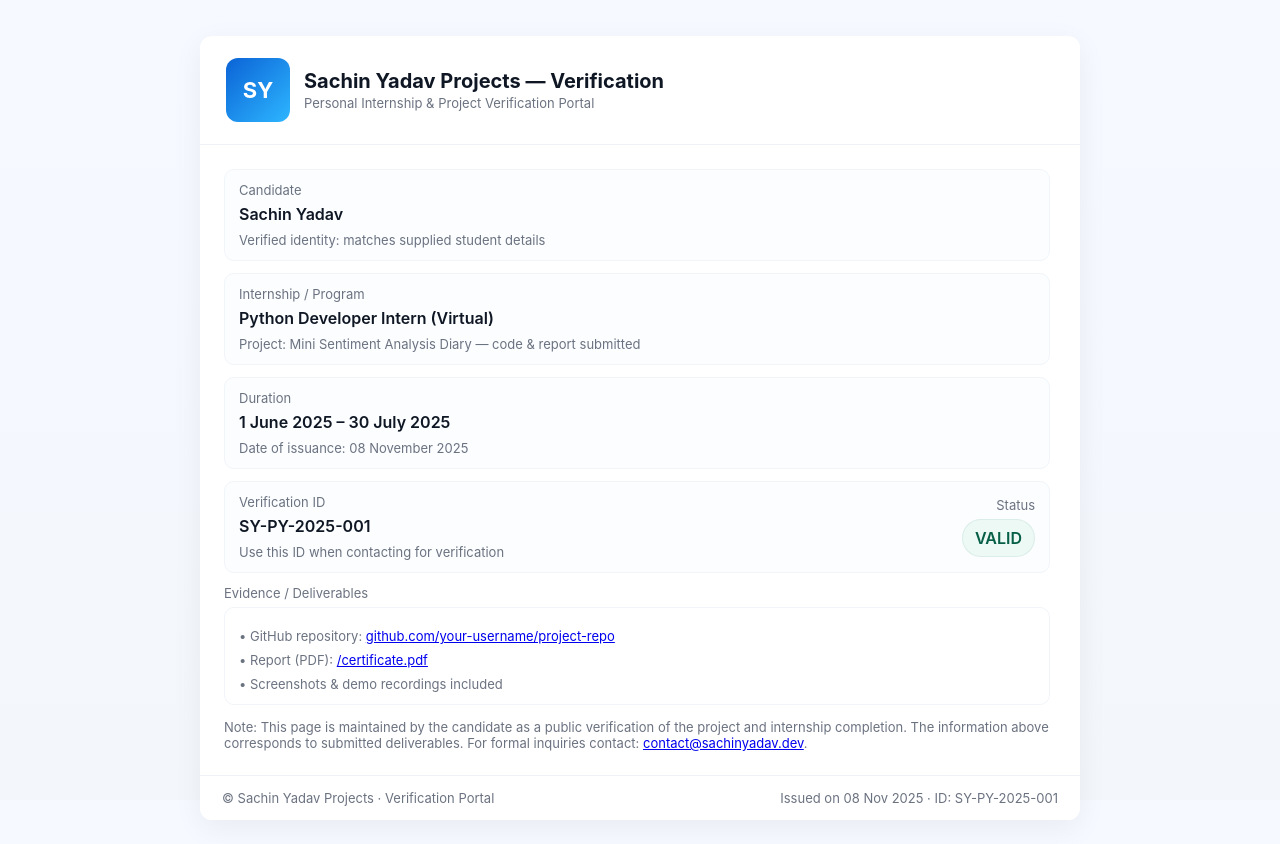
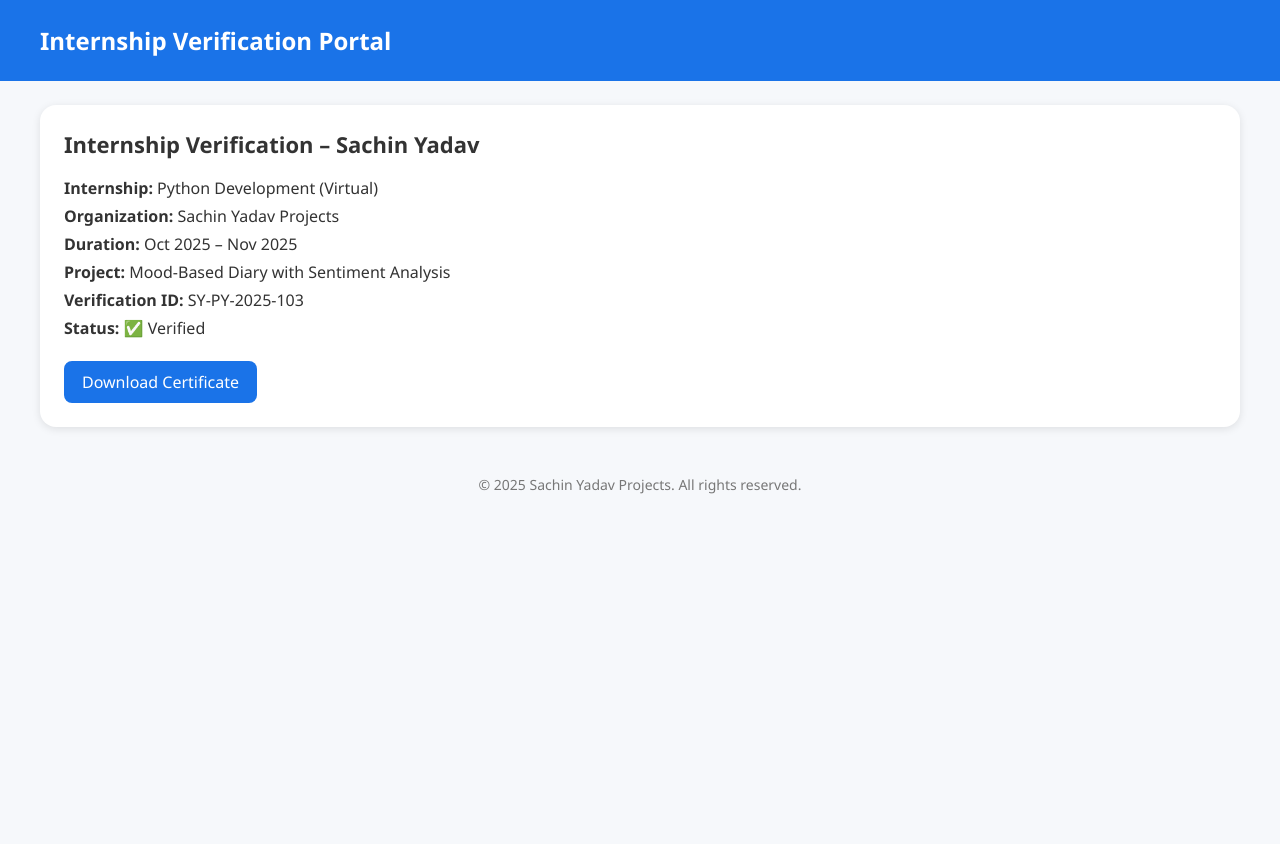
Before and after one commit to sy8761240-ops/intern-verification, a plain HTML site: page index.html in a window 1280 px wide. After the commit the page ends 800 px from the top, so only its background shows below. Drawn offline with Linux system fonts and the light colour scheme.

Commit message:
Update index.html

```diff
--- a/index.html
+++ b/index.html
@@ -1,121 +1,39 @@
-<!doctype html>
+<!DOCTYPE html>
 <html lang="en">
 <head>
-  <meta charset="utf-8" />
-  <meta name="viewport" content="width=device-width, initial-scale=1" />
-  <title>Sachin Yadav — Internship Verification</title>
+  <meta charset="UTF-8">
+  <meta name="viewport" content="width=device-width, initial-scale=1.0">
+  <title>Internship Verification – Sachin Yadav</title>
   <style>
-    :root{--accent:#0b63d6;--muted:#6b7280;--card-bg:#fff;--bg:#f3f6fb}
-    html,body{height:100%;margin:0;font-family:Inter,ui-sans-serif,system-ui,Segoe UI,Roboto,Arial}
-    body{background:linear-gradient(180deg,#f6f9ff 0%,var(--bg) 100%);display:flex;align-items:center;justify-content:center;padding:28px}
-    .container{max-width:880px;width:100%}
-    .card{background:var(--card-bg);border-radius:12px;box-shadow:0 8px 30px rgba(15,23,42,0.06);overflow:hidden}
-    header{display:flex;align-items:center;gap:18px;padding:22px 26px;border-bottom:1px solid #eef2f7}
-    .brand{display:flex;align-items:center;gap:14px}
-    .logo{width:64px;height:64px;border-radius:12px;background:linear-gradient(135deg,var(--accent),#2db6ff);display:flex;align-items:center;justify-content:center;color:#fff;font-weight:700;font-size:22px}
-    hgroup h1{margin:0;font-size:20px;color:#0f1724}
-    hgroup p{margin:2px 0 0;color:var(--muted);font-size:13px}
-
-    main{display:block;gap:24px;padding:24px}
-    .content{padding-right:6px}
-    .label{font-size:13px;color:var(--muted);margin-bottom:6px}
-    .value{font-size:16px;color:#0f1724;font-weight:600}
-    .row{padding:12px 14px;border-radius:10px;background:#fbfdff;margin-bottom:12px;border:1px solid #f1f5f9}
-
-    .status{display:inline-block;padding:8px 12px;border-radius:999px;background:#ecf9f5;color:#065f46;font-weight:600;border:1px solid rgba(6,95,70,0.08)}
-    .meta{color:var(--muted);font-size:13px;margin-top:8px}
-
-    .verify-actions{display:flex;flex-direction:column;gap:12px}
-    .btn{display:inline-flex;align-items:center;gap:8px;padding:10px 12px;border-radius:10px;text-decoration:none;font-weight:600}
-    .btn-primary{background:var(--accent);color:#fff}
-    .btn-ghost{background:#fff;border:1px solid #e6eefc;color:var(--accent)}
-
-    .qr-card{background:linear-gradient(180deg,#fff,#fbfdff);border-radius:12px;padding:18px;text-align:center;border:1px solid #eef3fb}
-    .qr{width:180px;height:180px;margin:8px auto;border-radius:8px;background:#f6f9ff;display:flex;align-items:center;justify-content:center}
-    .small{font-size:13px;color:var(--muted)}
-
-    footer{padding:14px 22px;border-top:1px solid #eef2f7;background:#fff;display:flex;justify-content:space-between;align-items:center}
-    footer .left{color:var(--muted);font-size:13px}
-    footer .right{font-size:13px;color:var(--muted)}
-
-    @media (max-width:820px){main{grid-template-columns:1fr;}
-      .qr{width:150px;height:150px}
-    }
+    body{font-family:'Segoe UI',sans-serif;background:#f6f8fb;color:#333;margin:0;padding:0}
+    header{background:#1a73e8;color:white;padding:24px 40px;font-size:24px;font-weight:600}
+    main{display:block;gap:24px;padding:24px 40px}
+    section{background:white;padding:24px;border-radius:16px;box-shadow:0 2px 8px rgba(0,0,0,.1)}
+    h1{font-size:22px;margin-top:0}
+    .details p{margin:6px 0;font-size:16px}
+    footer{padding:24px 40px;text-align:center;font-size:14px;color:#777}
+    a.button{display:inline-block;margin-top:16px;padding:10px 18px;border-radius:8px;background:#1a73e8;color:white;text-decoration:none;font-weight:500}
+    a.button:hover{background:#1558b0}
   </style>
 </head>
 <body>
-  <div class="container">
-    <div class="card">
-      <header>
-        <div class="brand">
-          <div class="logo">SY</div>
-          <div>
-            <hgroup>
-              <h1>Sachin Yadav Projects — Verification</h1>
-              <p>Personal Internship &amp; Project Verification Portal</p>
-            </hgroup>
-          </div>
-        </div>
-      </header>
-
-      <main>
-        <section class="content">
-          <div class="row">
-            <div class="label">Candidate</div>
-            <div class="value">Sachin Yadav</div>
-            <div class="meta">Verified identity: matches supplied student details</div>
-          </div>
-
-          <div class="row">
-            <div class="label">Internship / Program</div>
-            <div class="value">Python Developer Intern (Virtual)</div>
-            <div class="meta">Project: Mini Sentiment Analysis Diary — code &amp; report submitted</div>
-          </div>
-
-          <div class="row">
-            <div class="label">Duration</div>
-            <div class="value">1 June 2025 – 30 July 2025</div>
-            <div class="meta">Date of issuance: 08 November 2025</div>
-          </div>
-
-          <div class="row">
-            <div style="display:flex;justify-content:space-between;align-items:center">
-              <div>
-                <div class="label">Verification ID</div>
-                <div class="value">SY-PY-2025-001</div>
-                <div class="meta">Use this ID when contacting for verification</div>
-              </div>
-              <div style="text-align:right">
-                <div class="label">Status</div>
-                <div class="status">VALID</div>
-              </div>
-            </div>
-          </div>
-
-          <div style="margin-top:8px">
-            <div class="label">Evidence / Deliverables</div>
-            <div class="row" style="background:#fff;">
-              <div class="meta">• GitHub repository: <a href="#" id="repoLink">github.com/your-username/project-repo</a></div>
-              <div class="meta">• Report (PDF): <a href="#" id="reportLink">/certificate.pdf</a></div>
-              <div class="meta">• Screenshots &amp; demo recordings included</div>
-            </div>
-          </div>
-
-          <div style="margin-top:14px" class="meta">Note: This page is maintained by the candidate as a public verification of the project and internship completion. The information above corresponds to submitted deliverables. For formal inquiries contact: <a href="mailto:contact@sachinyadav.dev">contact@sachinyadav.dev</a>.</div>
-
-        </section>
-
-
-      </main>
-
-      <footer>
-        <div class="left">© Sachin Yadav Projects · Verification Portal</div>
-        <div class="right">Issued on 08 Nov 2025 · ID: SY-PY-2025-001</div>
-      </footer>
-
-    </div>
-  </div>
-
-  <script>\n  (function(){\n    // Set repository and report links (no QR)\n    const repoLink = document.getElementById('repoLink');\n    const repo
+  <header>Internship Verification Portal</header>
+  <main>
+    <section>
+      <h1>Internship Verification – Sachin Yadav</h1>
+      <div class="details">
+        <p><strong>Internship:</strong> Python Development (Virtual)</p>
+        <p><strong>Organization:</strong> Sachin Yadav Projects</p>
+        <p><strong>Duration:</strong> Oct 2025 – Nov 2025</p>
+        <p><strong>Project:</strong> Mood-Based Diary with Sentiment Analysis</p>
+        <p><strong>Verification ID:</strong> SY-PY-2025-103</p>
+        <p><strong>Status:</strong> ✅ Verified</p>
+      </div>
+      <a href="/certificate.pdf" class="button">Download Certificate</a>
+    </section>
+  </main>
+  <footer>
+    © 2025 Sachin Yadav Projects. All rights reserved.
+  </footer>
 </body>
 </html>
```
